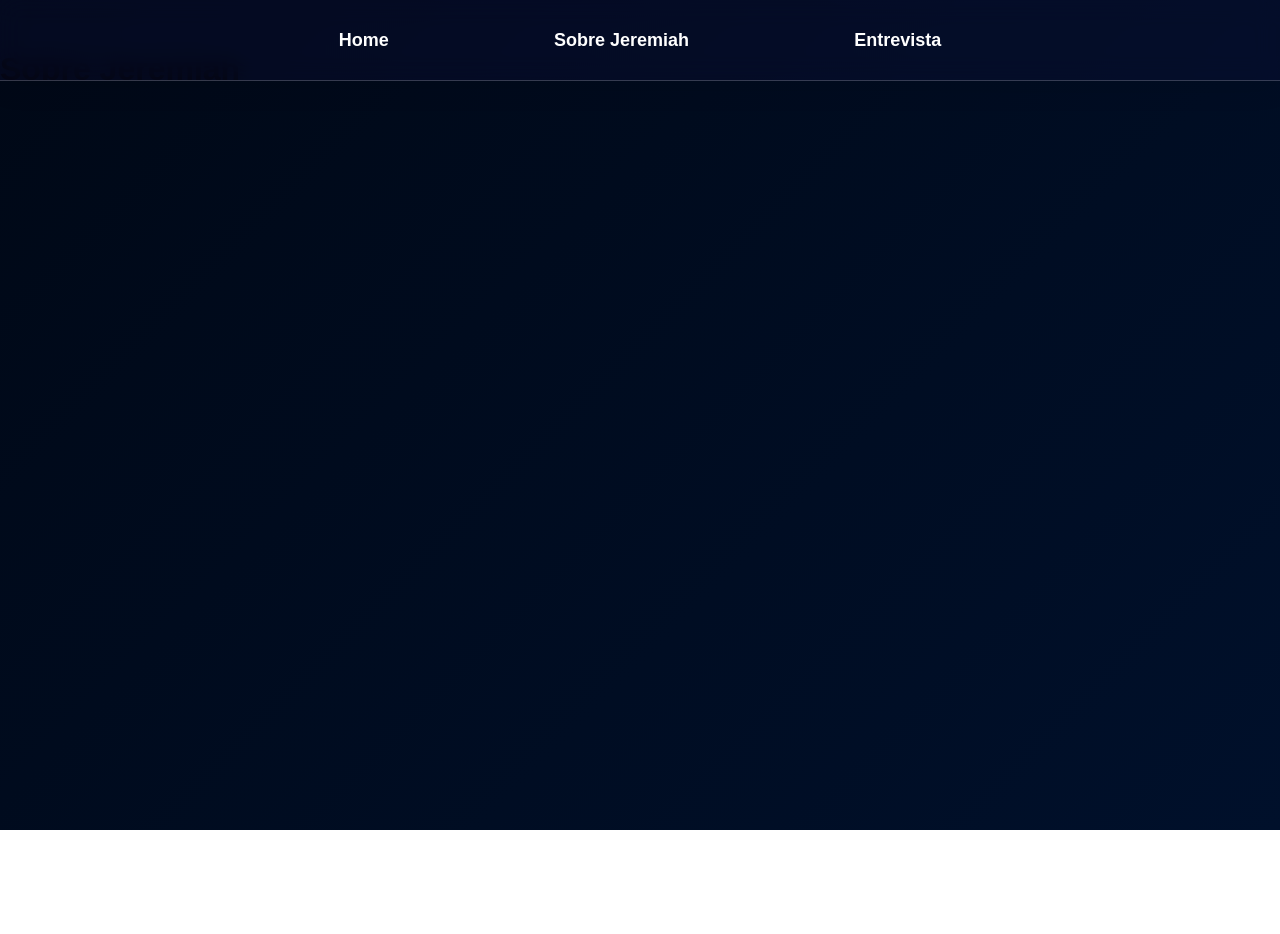
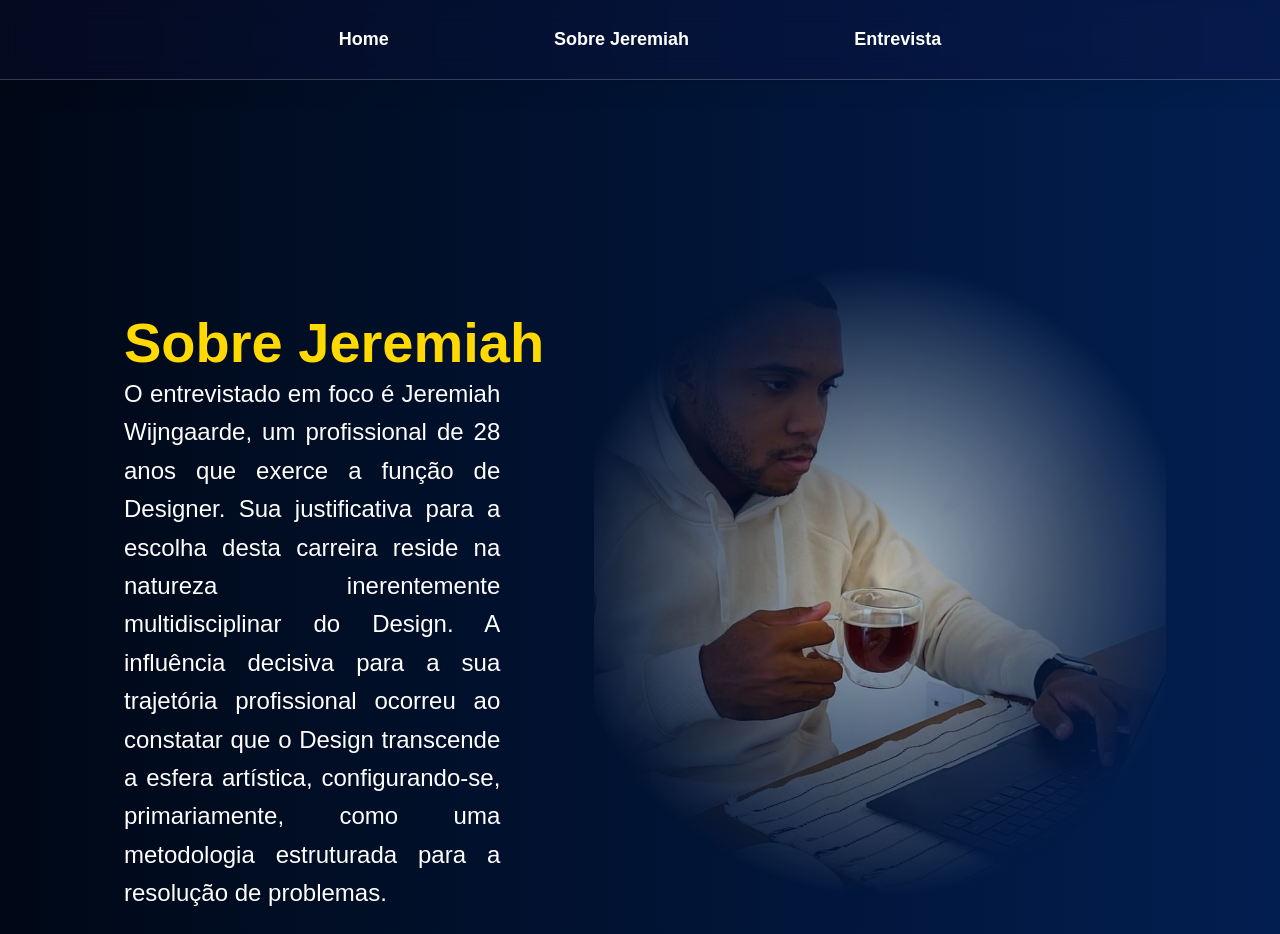
Before and after one commit to GustavoAlvess/site-entrevista, a plain HTML site: page sobre.html in a window 1280 px wide. Shown: the top 934 px of the page. Before the commit the page ends 830 px from the top, so only its background shows below. Drawn offline with Linux system fonts and the light colour scheme.

Commit message:
feat: finaliza site

```diff
--- a/assets/style/home.css
+++ b/assets/style/home.css
@@ -89,7 +89,7 @@ h1 {
     text-shadow: 0 0 150px #ffd900;;
     line-height: 1.3;
     font-weight: 700;
-    transition: all 0.9s ease;
+    transition: all 0.3s ease;
 
 }
 h1:hover{
--- a/assets/style/sobre.css
+++ b/assets/style/sobre.css
@@ -1,20 +1,20 @@
-reset do css */
+/* reset do css */
 * {
     margin: 0;
     padding: 0;
     box-sizing: border-box;
 }
+
 /* Estilização do corpo da página */
 body {
     font-family: 'Raleway', sans-serif;
     min-height: 100vh;
     margin: 0;
-    background: linear-gradient(135deg, #000816 0%, #00102b 100%);
+    background: linear-gradient(90deg, #000816 0%, #021e50 100%);
     padding: 0;
     display: flex;
-    flex-direction: column;
+    flex-direction: column; /* Corrigido de 'space between' para 'column' */
     padding-top: 30px;
-
 }
 
 header {
@@ -32,7 +32,6 @@ header {
     display: flex;
     justify-content: center;
     align-items: center;
-
 }
 
 .textos-header {
@@ -50,9 +49,73 @@ header {
     font-weight: bold;
     transition: all 0.3s ease;
 }
+
 .texto-button:hover {
     color: #ffd900;
-    translate: 0px -3px;
+    transform: translateY(-3px); /* Use transform para 'translate' */
     font-size: 20px;
     text-decoration: none;
 }
+
+.conteudo {
+    display: flex;
+    justify-content: space-around;
+    align-items: center;
+    /* Adicionado padding-top para o conteúdo não ficar abaixo do header fixo */
+    padding-top: 80px;
+    width: 90%; /* Ajuste a largura conforme necessário */
+    margin: 0 auto; /* Centraliza o conteúdo */
+}
+
+.container-sobre {
+    display: flex;
+    flex-direction: column;
+    align-items: flex-start;
+    justify-content: center;
+    width: 50%;
+    padding: 80px 0;
+    margin-left: 60px;
+    margin-bottom: 60px;
+}
+
+.caixa1 {
+    margin-right: 50px;
+    width: 700px;
+    height: 700px;
+    background-image: url('../img/jeremiapc.jpg');
+    background-size: cover;
+    background-position: center;
+    filter: brightness(0.8) saturate(1.4) blur(0px);
+
+
+    -webkit-mask-image: radial-gradient(circle at center, rgba(0, 0, 0, ) 90%, rgba(0, 0, 0, 0) 90%);
+    mask-image: radial-gradient(circle at center, rgba(0, 0, 0, 1) 0%, rgba(0, 0, 0, 0) 70%);
+
+
+    transition: transform 0.4s ease, filter 0.4s ease, box-shadow 0.4s ease;
+}
+
+.caixa1:hover {
+        transform: scale(1.1);
+ -webkit-mask-image: radial-gradient(circle at center, rgba(0, 0, 0, ) 90%, rgba(0, 0, 0, 0) 90%);
+    mask-image: radial-gradient(circle at center, rgba(0, 0, 0, 1) 0%, rgba(0, 0, 0, 0) 70%);
+    filter: brightness(1) saturate(1.8) ; /* Um pouco menos de blur no hover */
+    box-shadow: 0 15px 45px rgba(255, 255, 255, 0.4);
+}
+
+h1 {
+    color: #ffd900;
+    text-align: start;
+    margin-top: 120px;
+    font-size: 56px;
+    font-weight: bold;
+}
+
+p {
+    color: #ffffff;
+    text-align: justify;
+    font-size: 24px;
+    line-height: 1.6;
+    width: 80%;
+    font-weight: normal;
+}
--- a/sobre.html
+++ b/sobre.html
@@ -14,6 +14,13 @@
             <div class = "Entrevista"> <a class = "texto-button" href="./entrevista.html" targetv ="_blank" rel="aoafnen">Entrevista</a></div>
         </div>
     </header>
-    <h1>Sobre Jeremiah</h1>
+     <div class="conteudo">
+   <div class="container-sobre">
+     <h1>Sobre Jeremiah</h1>
+    <p>O entrevistado em foco é Jeremiah Wijngaarde, um profissional de 28 anos que exerce a função de Designer. Sua justificativa para a escolha desta carreira reside na natureza inerentemente multidisciplinar do Design. A influência decisiva para a sua trajetória profissional ocorreu ao constatar que o Design transcende a esfera artística, configurando-se, primariamente, como uma metodologia estruturada para a resolução de problemas.</p>
+
+   </div>
+   <div class="caixa1"></div>
+   </div>
 </body>
 </html>
```
Also changed, not shown: assets/img/jeremiapc.jpg (added).
